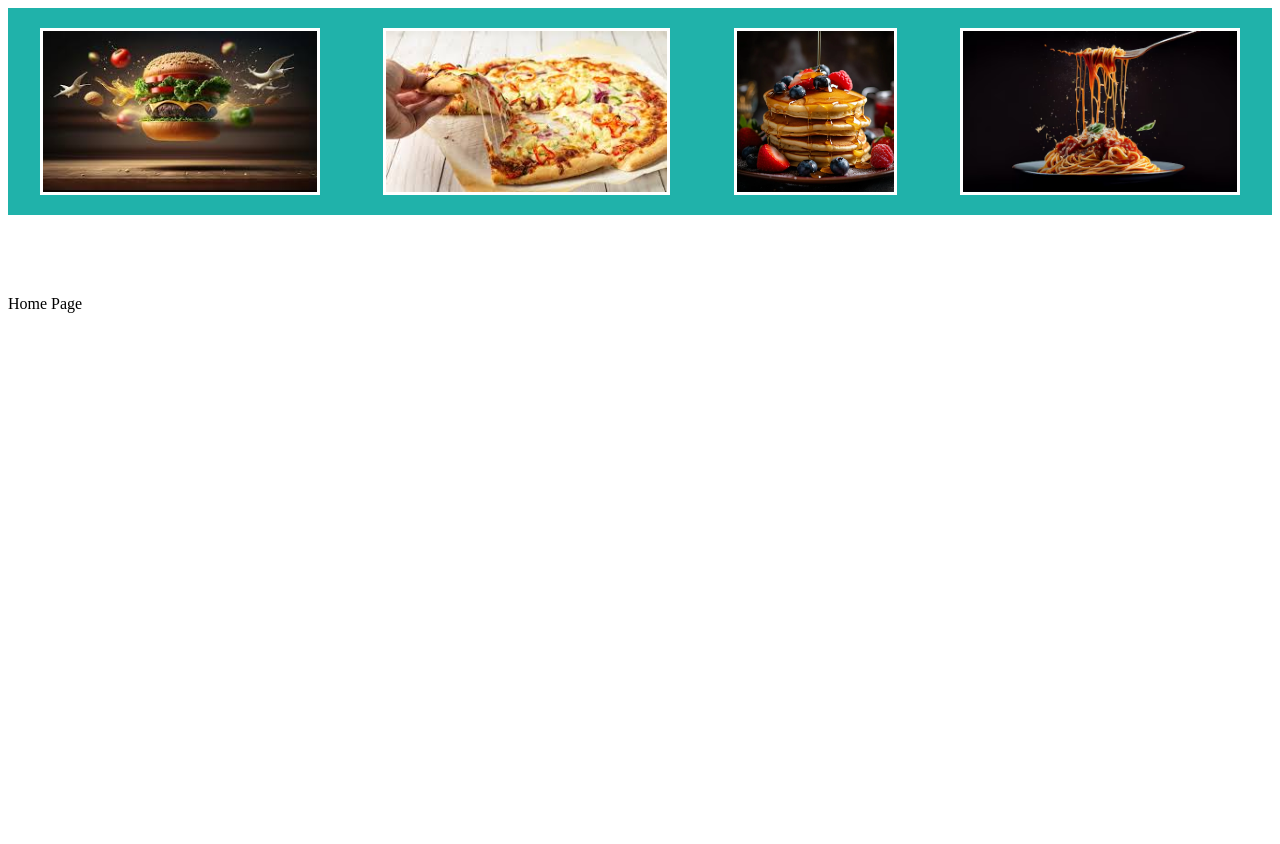
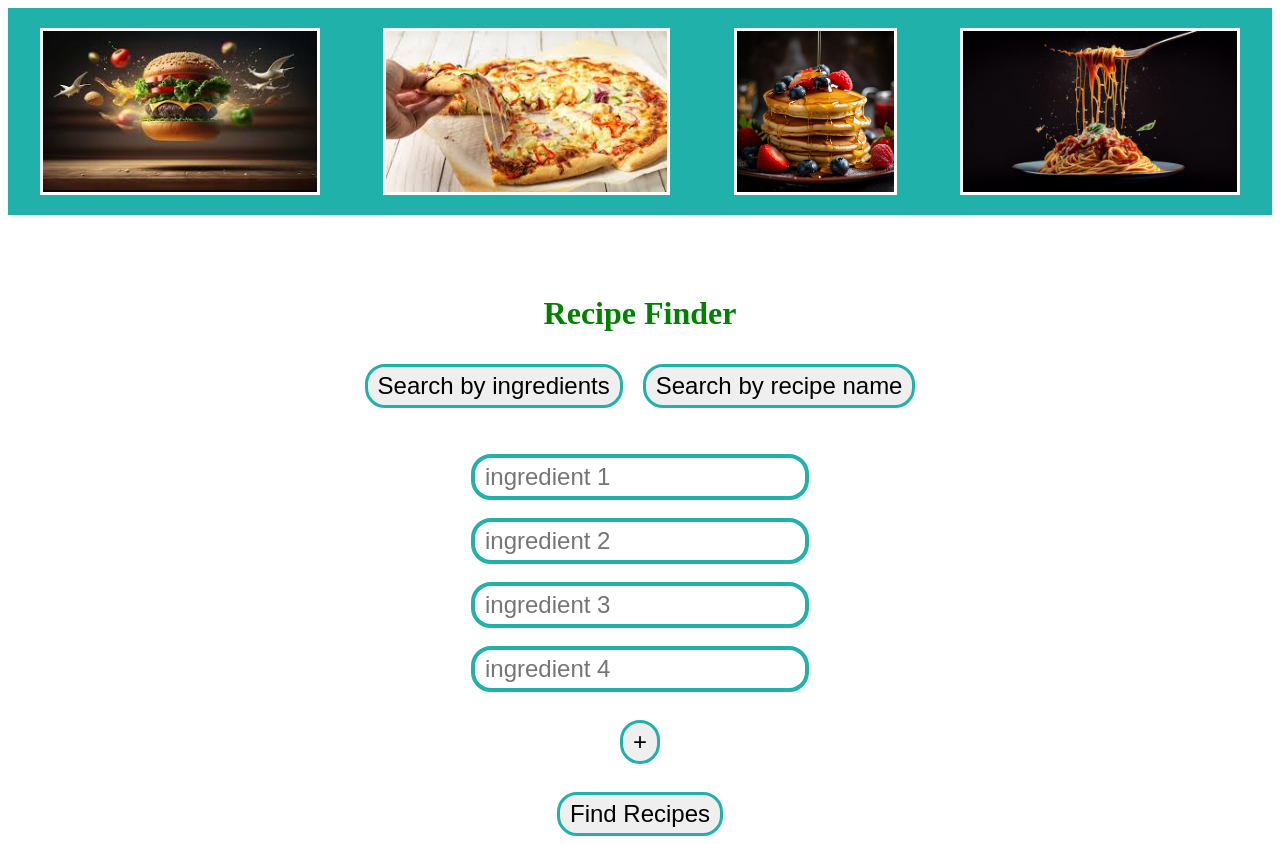
Before and after one commit to CyrusRice/recipefinder-react, a React (Create React App) app: page / in a window 1280 px wide. Before the commit the page ends 800 px from the top, so only its background shows below. Built offline with nearby package versions, Linux system fonts and the light colour scheme.

Commit message:
Added components for search page along with state to switch between search types

```diff
--- a/src/FoodBanner.js
+++ b/src/FoodBanner.js
@@ -5,16 +5,16 @@ import spaghetti from './img/spaghetti.png';
 
 const FoodBanner = () => {
   return (
+  <div>
     <ul className="images">
       <li className="burger"><img src={burger} alt="burger" /></li>
       <li className="pizza"><img src={pizza} alt="pizza" /></li>
       <li className="pancakes"><img src={pancakes} alt="pancakes" /></li>
       <li className="spaghetti"><img src={spaghetti} alt="spaghetti" /></li>
     </ul>
+    <h1 id='website-title'>Recipe Finder</h1>
+  </div>
    );
 }
 
 export default FoodBanner;
-
-// Figure out how to use images in react (have web page open
-// that should answer this)
--- a/src/Home.js
+++ b/src/Home.js
@@ -1,7 +1,9 @@
+import SearchForm from "./SearchForm";
+
 const Home = () => {
   return (
     <div className="home">
-      <p>Home Page</p>
+      <SearchForm />
     </div>
    );
 }
--- /dev/null
+++ b/src/IngredientSearch.js
@@ -0,0 +1,19 @@
+const IngredientSearch = () => {
+  return (
+    <div>
+      <br className="ingred-break" /><br className="ingred-break" />
+      <input type="text" className="ingredient" id="ingredient-1" placeholder="ingredient 1" />
+      <br className="ingred-break" /><br className="ingred-break" />
+      <input type="text" className="ingredient" id="ingredient-2" placeholder="ingredient 2" />
+      <br className="ingred-break" /><br className="ingred-break" />
+      <input type="text" className="ingredient" id="ingredient-3" placeholder="ingredient 3" />
+      <br className="ingred-break" /><br className="ingred-break" />
+      <input type="text" className="ingredient" id="ingredient-4" placeholder="ingredient 4" />
+      <br className="ingred-break" /><br className="ingred-break" />
+      <input type="button" id="add-ingredient" value="+" />
+      <br className="ingred-break" /><br className="ingred-break" />
+    </div>
+   );
+}
+
+export default IngredientSearch;
--- /dev/null
+++ b/src/RecipeNameSearch.js
@@ -0,0 +1,11 @@
+const RecipeNameSearch = () => {
+  return (
+    <div>
+      <br className="ingred-break" /><br className="ingred-break" />
+      <input type="text" id="recipe-name" placeholder="recipe-name"/>
+      <br className="ingred-break" /><br className="ingred-break" />
+    </div>
+  );
+}
+
+export default RecipeNameSearch;
--- /dev/null
+++ b/src/SearchForm.js
@@ -0,0 +1,21 @@
+import RecipeNameSearch from "./RecipeNameSearch";
+import IngredientSearch from "./IngredientSearch";
+import { useState } from "react";
+
+const SearchForm = () => {
+  const [isSearchByIngredients, setIsSearchByIngredients] = useState(true);
+
+  return (
+    <form id="ingredients">
+      <input type="button" value="Search by ingredients"
+      id="search-by-ingredients" onClick={() => {setIsSearchByIngredients(true)}}/>
+      <input type="button" value="Search by recipe name"
+      id="search-by-recipe-name" onClick={() => {setIsSearchByIngredients(false)}}/>
+      { isSearchByIngredients && <IngredientSearch /> }
+      { !isSearchByIngredients && <RecipeNameSearch /> }
+      <input type="submit" value="Find Recipes" id="submit" />
+    </form>
+   );
+}
+
+export default SearchForm;
--- a/src/index.css
+++ b/src/index.css
@@ -1,3 +1,38 @@
+form {
+  text-align: center;
+}
+form input{
+  padding: 5px 10px;
+  font-size: 24px;
+  border-radius: 20px;
+}
+form input[type="button"] {
+  margin: 10px 10px;
+}
+form input[type="text"] {
+  border: 4px solid lightseagreen;
+}
+form input[type="text"]:focus {
+  border: 4px dashed green;
+  outline: none;
+}
+form input[type="text"]:hover {
+  position: relative;
+  top: -4px;
+}
+form input[type="submit"], form input[type="button"] {
+  border: 3px solid lightseagreen;
+  cursor: pointer;
+}
+form input[type="submit"]:hover, form input[type="button"]:hover {
+  background-color: lightseagreen;
+  border: 3px solid white;
+  color: white;
+}
+#website-title {
+  text-align: center;
+  color: green;
+}
 .images{
   text-align: center;
   display: flex;
```
Lines whose indentation alone changed are shown as unchanged.
